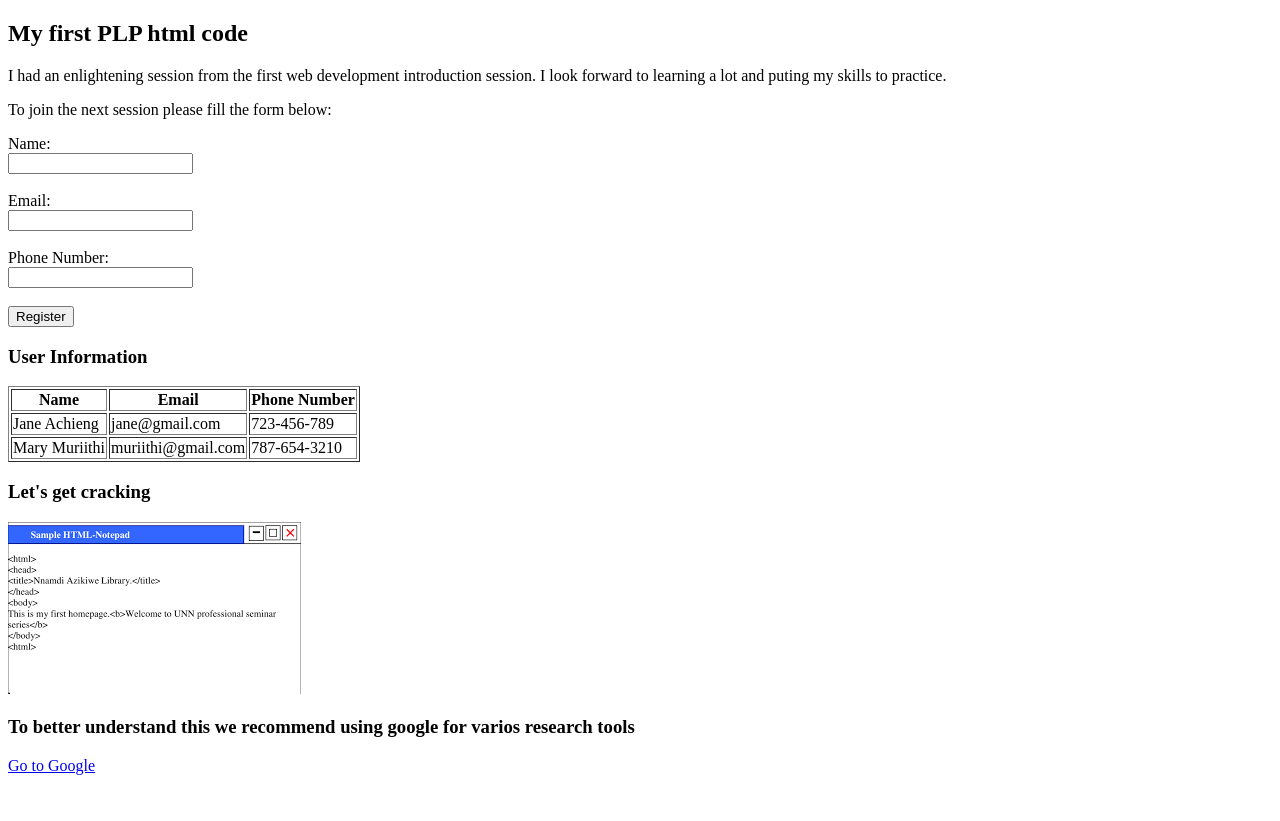
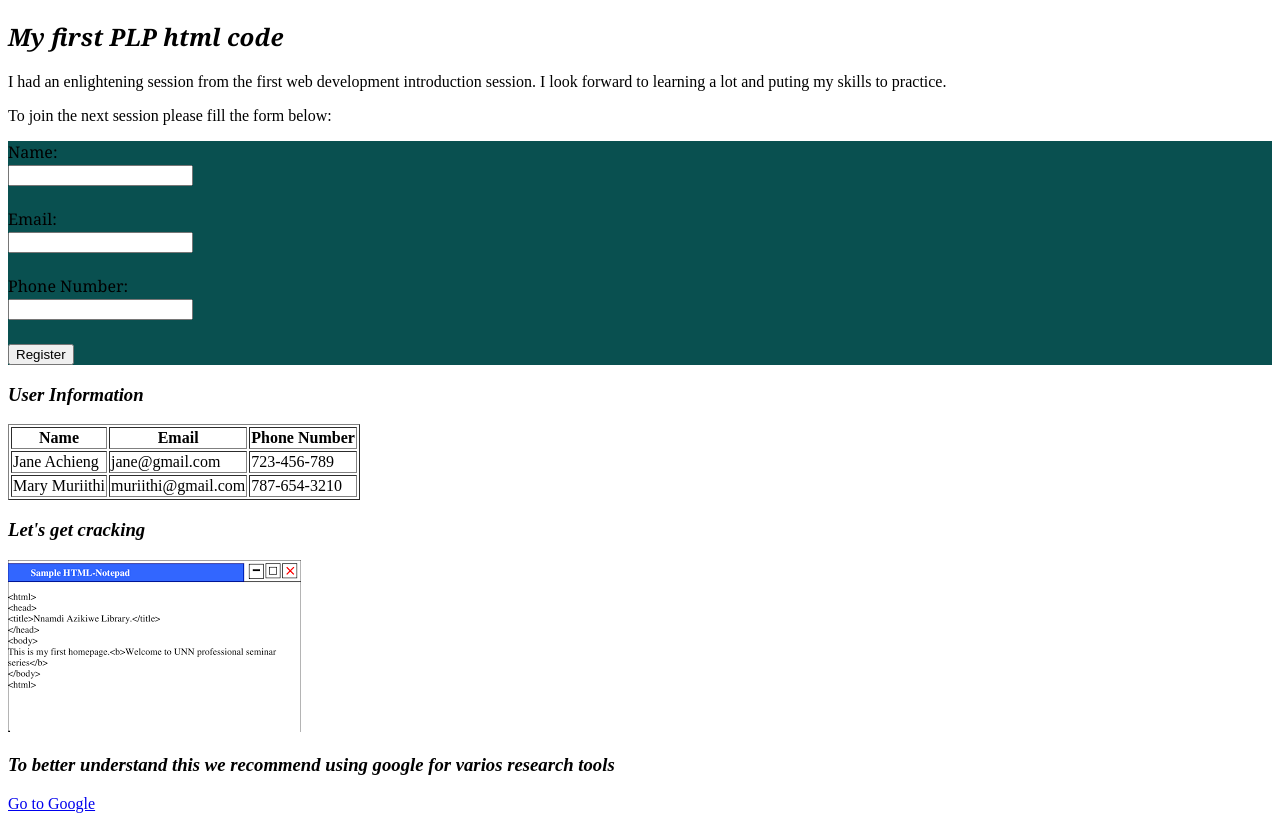
Before and after one commit to Maiya-cyber/web_development, a plain HTML site: page week1/index.html in a window 1280 px wide. Before the commit the page ends 800 px from the top, so only its background shows below. Drawn offline with Linux system fonts and the light colour scheme.

Commit message:
css added

```diff
--- a/week1/index.html
+++ b/week1/index.html
@@ -2,6 +2,7 @@
 <html>
     <head>
     <title>PLP Test</title>
+    <link rel="stylesheet" type="text/css" href="style.css">
     <meta charset="utf-8">
     <meta name="viewport" content="width=device-width, initial-scale=1.0">
     </head>
@@ -9,6 +10,8 @@
         <h2>My first PLP html code</h2>
         <p>I had an enlightening session from the first web development introduction session. I look forward to learning a lot and puting my skills to practice.</p>
         <p>To join the next session please fill the form below:</p>
+    <div class="container">
+    <div class="form1">
         <form>
             <label for="name">Name:</label><br>
             <input type="text" id="name" name="name"><br><br>
@@ -21,6 +24,8 @@
 
             <input type="submit" value="Register">
         </form>
+    </div>
+</div>
         <h3>User Information</h3>
         <table border="1">
             <tr>
--- /dev/null
+++ b/week1/style.css
@@ -0,0 +1,11 @@
+.container{
+    background-color: rgb(9, 80, 80);
+    font-family: Georgia, 'Times New Roman', Times, serif;
+}
+h2{
+    font-style: oblique;
+    font-family: Georgia, 'Times New Roman', Times, serif;
+}
+h3{
+    font-style: oblique;
+}
```
